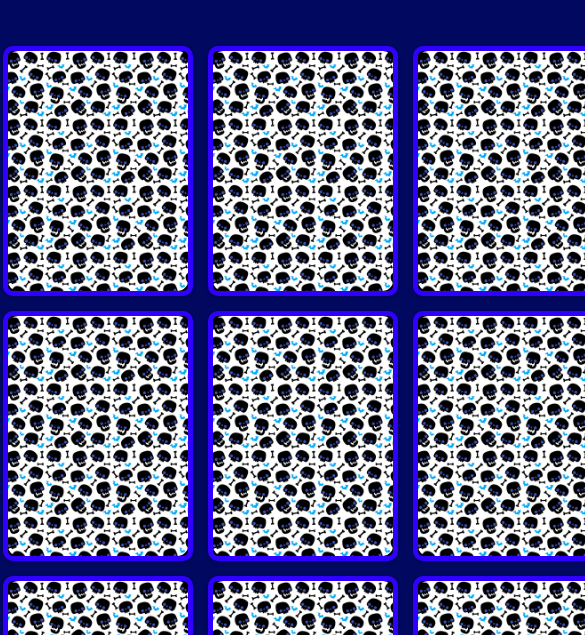
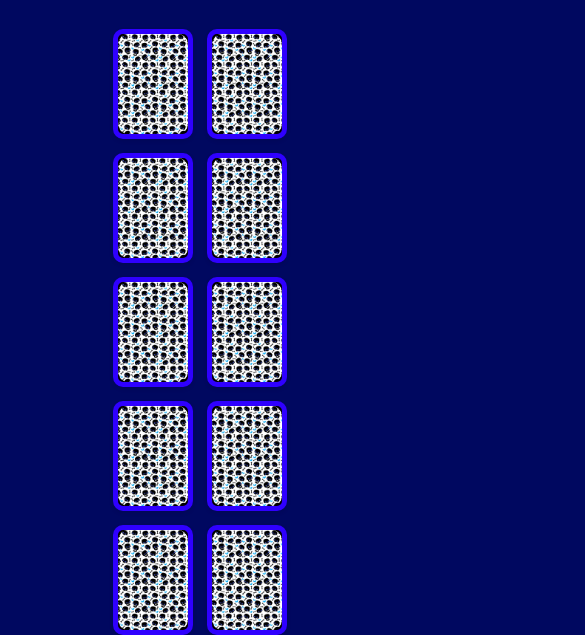
Before and after one commit to remondahdal/GameDev-23, a plain HTML site: page Remon-Dahdal/index.html in a window 390 px wide. Shown: the part 81-716 px from the top of the page, 585 px wide, since content can reach past the window. Drawn offline with Linux system fonts and the light colour scheme.

Commit message:
Add files via upload

```diff
--- a/Remon-Dahdal/style.css
+++ b/Remon-Dahdal/style.css
@@ -82,6 +82,11 @@ p {
         transform: rotateY(180deg);
     }
 }
+h2 {
+    font-size: 70px; /* "size" should be "font-size" */
+   color: gold;
+
+}
 
 @keyframes flip {
     from {
@@ -98,7 +103,7 @@ p {
 }
 
 /* Safari-specific media query */
-@media not all and (min-resolution:.001dpcm) {
+@media (max-width: 950px) {
     @supports (-webkit-appearance:none) {
         body {
             /* Styles for Safari only */
@@ -109,27 +114,34 @@ p {
             font-size: 36px;
         }
 
-        .cards {
-            grid-template-columns: repeat(2, 140px);
-            grid-template-rows: repeat(9, 210px);
-            grid-gap: 10px;
+        #cards {
+            grid-template-columns: repeat(2, 70px);
+            grid-template-rows: repeat(9, 100px);
+            grid-gap: 24px;
         }
 
         .card {
-            height: 210px;
-            width: 140px;
+            height: 100px;
+            width: 70px;
         }
-
+        .front-image {
+            width: 35px;
+            height: 50px;
+            border-radius: 8px 8px 0 0;
+        }
         .actions button {
             padding: 10px 20px;
             font-size: 24px;
         }
 
         h2 {
-            font-size: 500px; /* "size" should be "font-size" */
-            color: gold;
-            width: 100%;
-            height: 100%;
+            font-size: 10px; /* "size" should be "font-size" */
+           color: gold;
+
+        }
+        .card:hover {
+            width: 75px;
+            background-color: rgb(2, 255, 255);
         }
     }
 }
```
